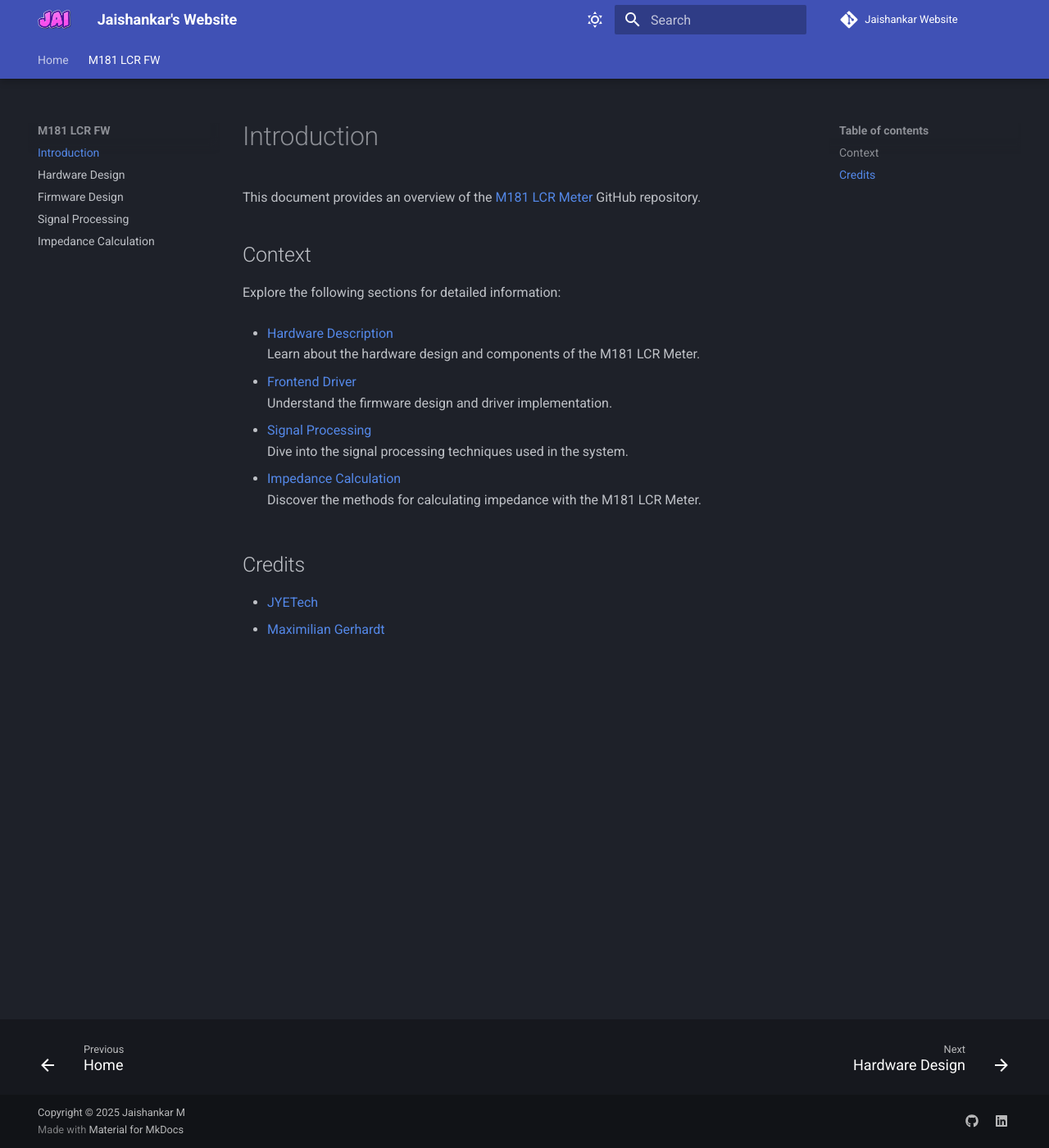
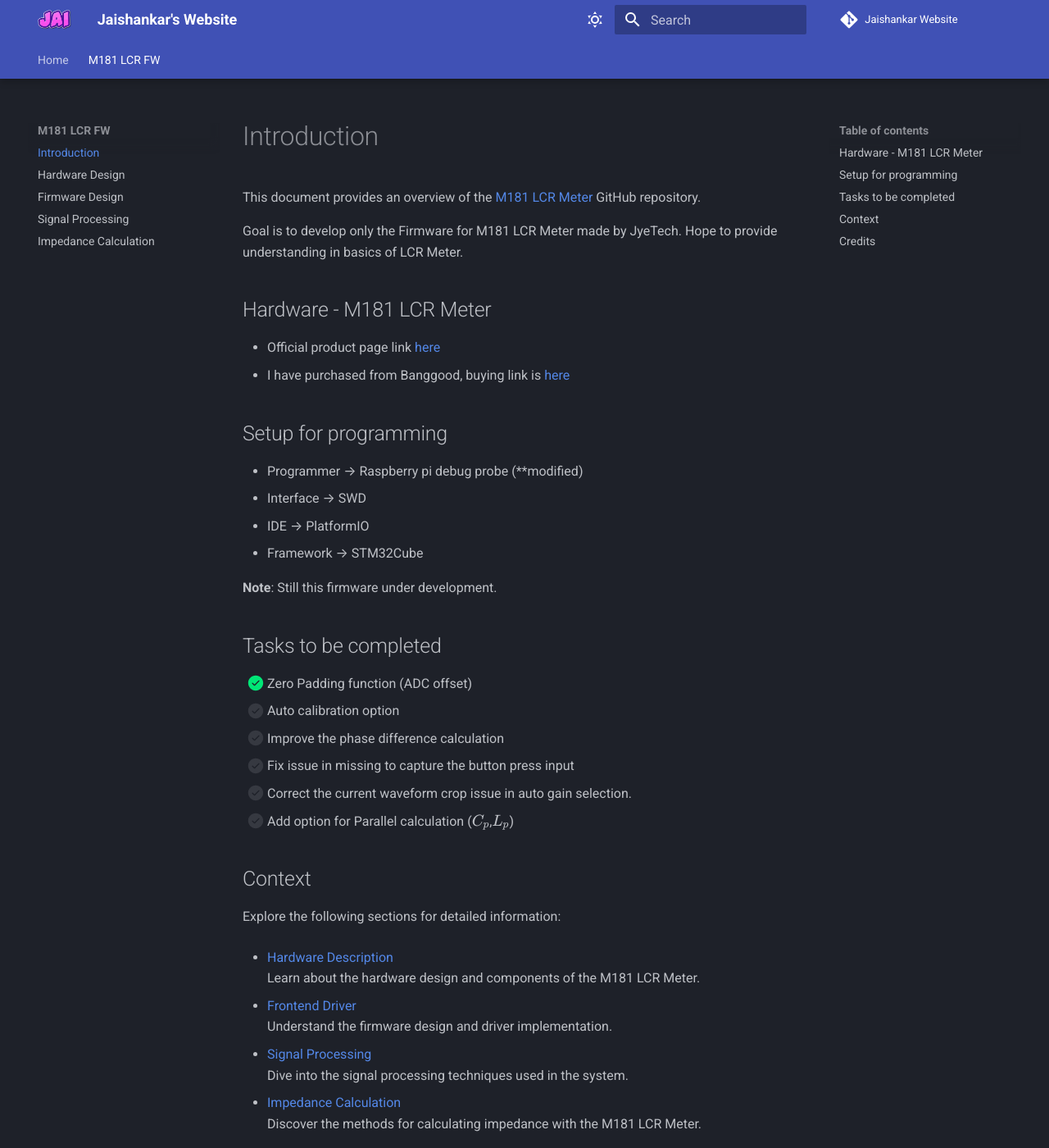
Before and after one commit to Jaishankar872/personal-website, an MkDocs documentation site: the page built from docs/m181_lcr/Home.md, in a window 1280 px wide and 1400 px high. Shown: the whole window at 82% size. Built offline with MkDocs 1.6.1 and Material for MkDocs 9.7.7, drawn with Linux system fonts in a browser that asks for light colours; some web fonts are replaced; comment, search, counter and statistics services are not loaded.

Commit message:
[Minor] Front page updation

```diff
--- a/docs/m181_lcr/Home.md
+++ b/docs/m181_lcr/Home.md
@@ -3,6 +3,27 @@
 ---
 
 This document provides an overview of the [M181 LCR Meter](https://github.com/Jaishankar872/LCR_Meter_Proto_M181) GitHub repository.
+
+   Goal is to develop only the Firmware for M181 LCR Meter made by JyeTech. Hope to provide understanding in basics of LCR Meter.
+
+## Hardware - M181 LCR Meter
+- Official product page link [here](https://jyetech.com/m181-lcr-meter/)
+- I have purchased from Banggood, buying link is [here](https://www.banggood.in/Jyetech-M181-LCR-Meter-18101K-DIY-Kit-100Hz-1KHz-Test-Frequency-High-precision-Small-Value-Inductance-Resistance-and-Capacitance-Measurement-Module-reviews-p2017117.html)
+
+## Setup for programming
+- Programmer → Raspberry pi debug probe (**modified)
+- Interface  → SWD
+- IDE        → PlatformIO
+- Framework  → STM32Cube
+
+**Note**: Still this firmware under development.
+## Tasks to be completed
+- [x] Zero Padding function (ADC offset)
+- [ ] Auto calibration option
+- [ ] Improve the phase difference calculation
+- [ ] Fix issue in missing to capture the button press input
+- [ ] Correct the current waveform crop issue in auto gain selection.
+- [ ] Add option for Parallel calculation ($C_p$,$L_p$)
 
 ## Context
 
--- a/overrides/home.html
+++ b/overrides/home.html
@@ -226,7 +226,7 @@
         </div>
         <div class="tx-hero__content">
           <h1> Welcome </h1>
-          <p>I am Jaishankar M, professional electronics circuit design engineer and hobby programmer.</p>
+          <p>I'm Jaishankar M. I work as a professional electronics circuit design engineer and enjoy programming as a hobby.</p>
           <a href="{{ page.next_page.url | url }}" title="{{ page.next_page.title | striptags }}" class="md-button md-button--primary">
             Documentation
           </a>
```
